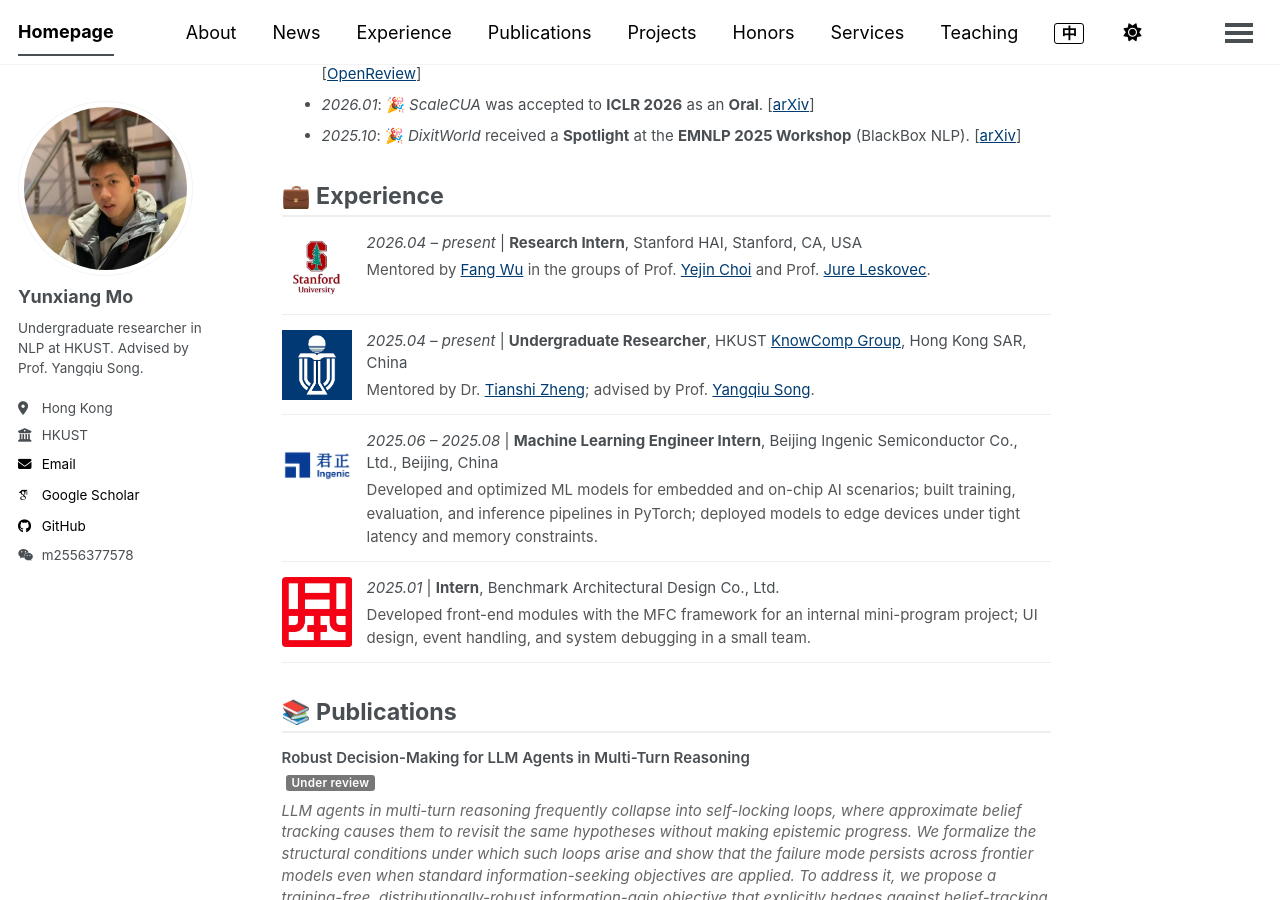
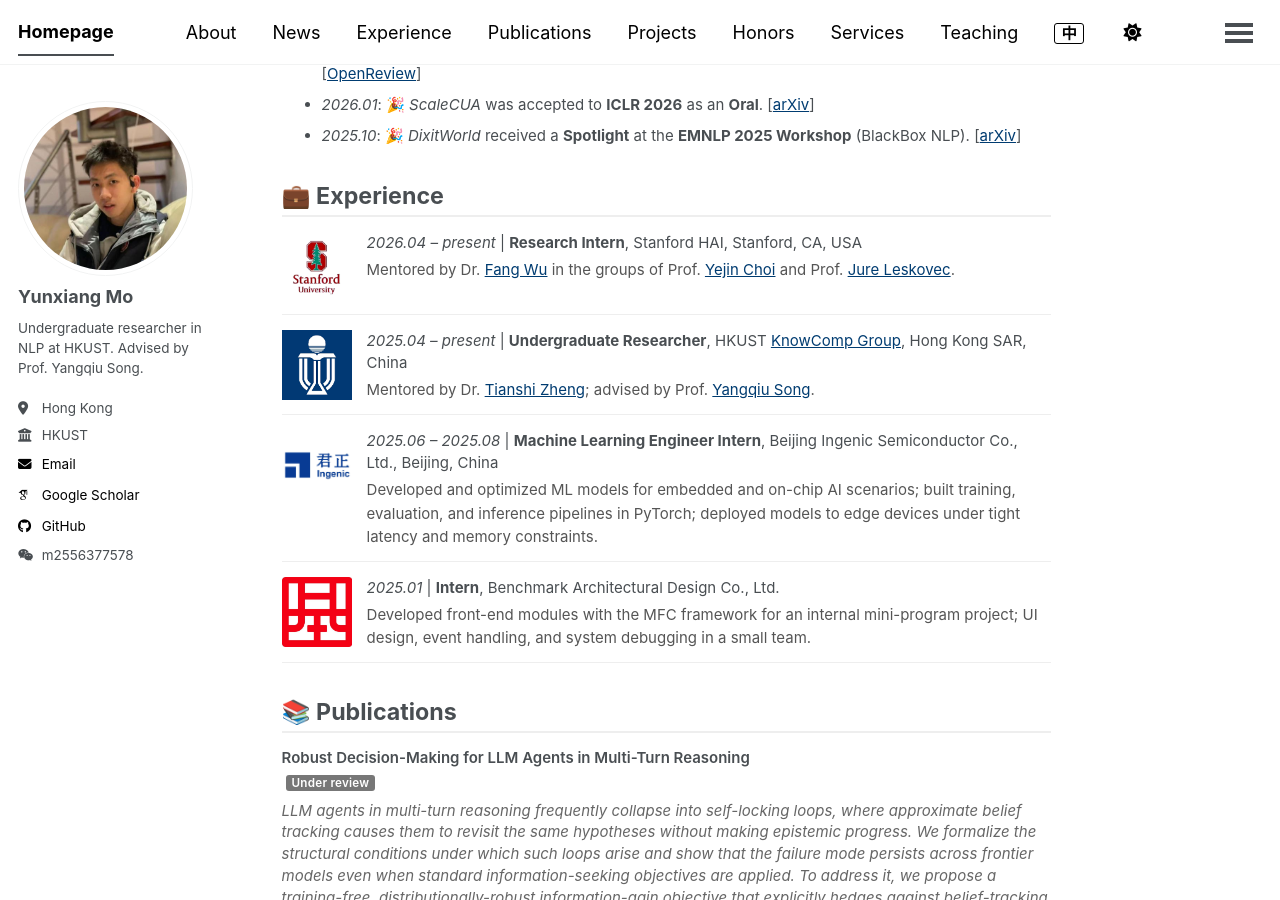
Before and after one commit to moyunxiang/moyunxiang.github.io, a Jekyll site: the page built from _pages/about.md, in a window 1280 px wide and 900 px high, scrolled down 464 px. Built offline with Jekyll 4.4.1, drawn with Linux system fonts in a browser that asks for light colours; some web fonts are replaced; a script bundle is joined from its source files by our own code; library files that are not in the unit come from our copies.

Commit message:
Add Dr. prefix before Fang Wu

```diff
--- a/_pages/about.md
+++ b/_pages/about.md
@@ -32,7 +32,7 @@ I am currently looking for a **research-exchange position in the U.S.** for the
   <img class="exp-logo" src="/images/logos/stanford.jpeg?v=3" alt="Stanford">
   <div class="exp-text">
     <p class="exp-meta"><em>2026.04 – present</em> | <strong>Research Intern</strong>, Stanford HAI, Stanford, CA, USA</p>
-    <p class="exp-desc">Mentored by <a href="https://smiles724.github.io/">Fang Wu</a> in the groups of Prof. <a href="https://yejinc.github.io/">Yejin Choi</a> and Prof. <a href="https://cs.stanford.edu/~jure/">Jure Leskovec</a>.</p>
+    <p class="exp-desc">Mentored by Dr. <a href="https://smiles724.github.io/">Fang Wu</a> in the groups of Prof. <a href="https://yejinc.github.io/">Yejin Choi</a> and Prof. <a href="https://cs.stanford.edu/~jure/">Jure Leskovec</a>.</p>
   </div>
 </div>
 
```
Also changed, not shown: _pages/about-zh.md (+1 -1 lines).
